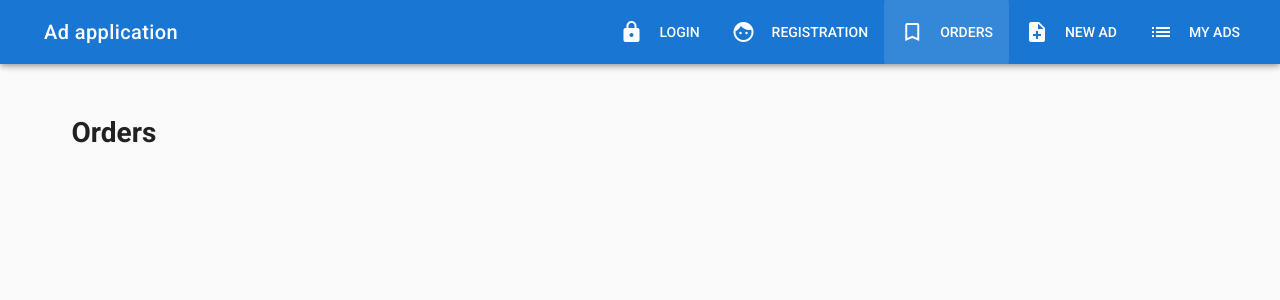
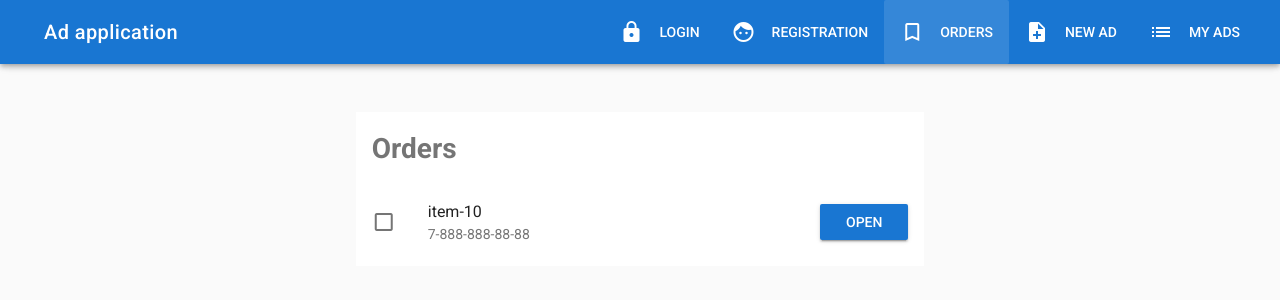
Before and after one commit to woodtick88/addProjectVue, a Vue app: page /orders in a window 1280 px wide. Shown: the top 300 px of the page. Built offline with nearby package versions, Linux system fonts and the light colour scheme.

Commit message:
add Orders page

```diff
--- a/src/components/User/Orders.vue
+++ b/src/components/User/Orders.vue
@@ -1,21 +1,45 @@
 <template>
-
 <v-container>
   <v-layout row>
-            <v-flex xs12>
-                <h1>Orders</h1>
+    <v-flex xs12 sm6 offset-sm3>
+      <v-list two-line subheader>
+        <h1 class="text--secondary mb-3 ml-3 pt-3">Orders</h1>
+        <v-list-tile avatar v-for="order in orders" :key="order.id">
+          <v-list-tile-action>
+            <v-checkbox @change="markDone(order)" color="success" :input-value="order.done"></v-checkbox>
+          </v-list-tile-action>
+          <v-list-tile-content>
+            <v-list-tile-title>{{ order.name }}</v-list-tile-title>
+            <v-list-tile-sub-title>{{ order.phone }}</v-list-tile-sub-title>
+          </v-list-tile-content>
+          <v-list-tile-action>
+            <v-btn class="primary" :to="'/ad/' + order.adId">Open</v-btn>
+          </v-list-tile-action>
+        </v-list-tile>
+      </v-list>
     </v-flex>
   </v-layout>
 </v-container>
-
 </template>
 
 <script>
-
 export default {
   data() {
-        return {}
+    return {
+      orders: [{
+        id: 'order-1',
+        name: "item-10",
+        phone: '7-888-888-88-88',
+        adId: '10',
+        done: false
+      }]
+    }
+  },
+  methods: {
+    markDone(order) {
+      order.done = !order.done
     }
   }
 
+}
 </script>
```
Lines whose indentation alone changed are shown as unchanged.
